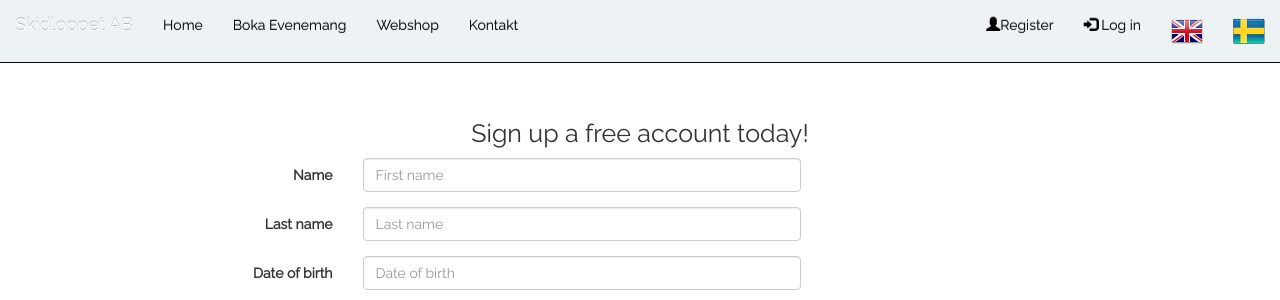
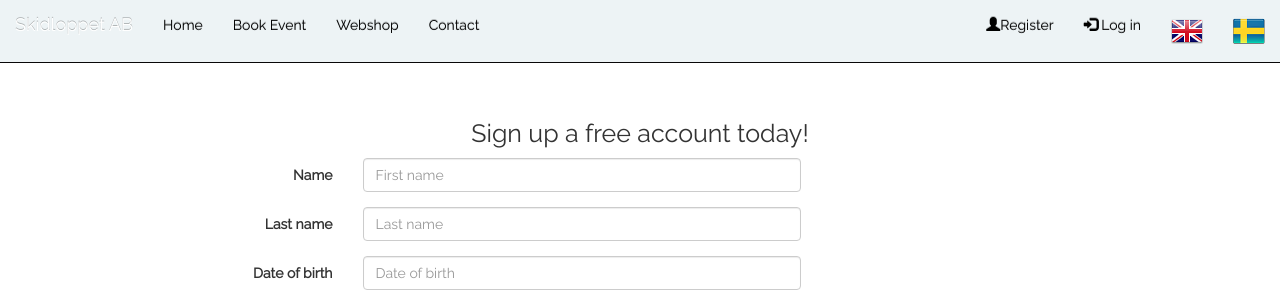
Before and after one commit to felixahlcrona/Grupp-4-AB, a PHP site: page /engelska_sidor/registreraENG.php in a window 1280 px wide. Shown: the top 300 px of the page. Run offline with PHP 8.4, Linux system fonts and the light colour scheme.

Commit message:
Add files via upload

```diff
--- a/engelska_sidor/registreraENG.php
+++ b/engelska_sidor/registreraENG.php
@@ -18,9 +18,9 @@
     </div>
     <ul class="nav navbar-nav">
       <li><a href="engelskHem.php">Home</a></li>
-      <li><a href="#">Boka Evenemang</a></li>
+      <li><a href="#">Book Event</a></li>
       <li><a href="webshopENG.php">Webshop</a></li>
-      <li><a href="contactENG.php">Kontakt</a></li>
+      <li><a href="contactENG.php">Contact</a></li>
     </ul>
 
     <ul class="nav navbar-nav navbar-right">
```
